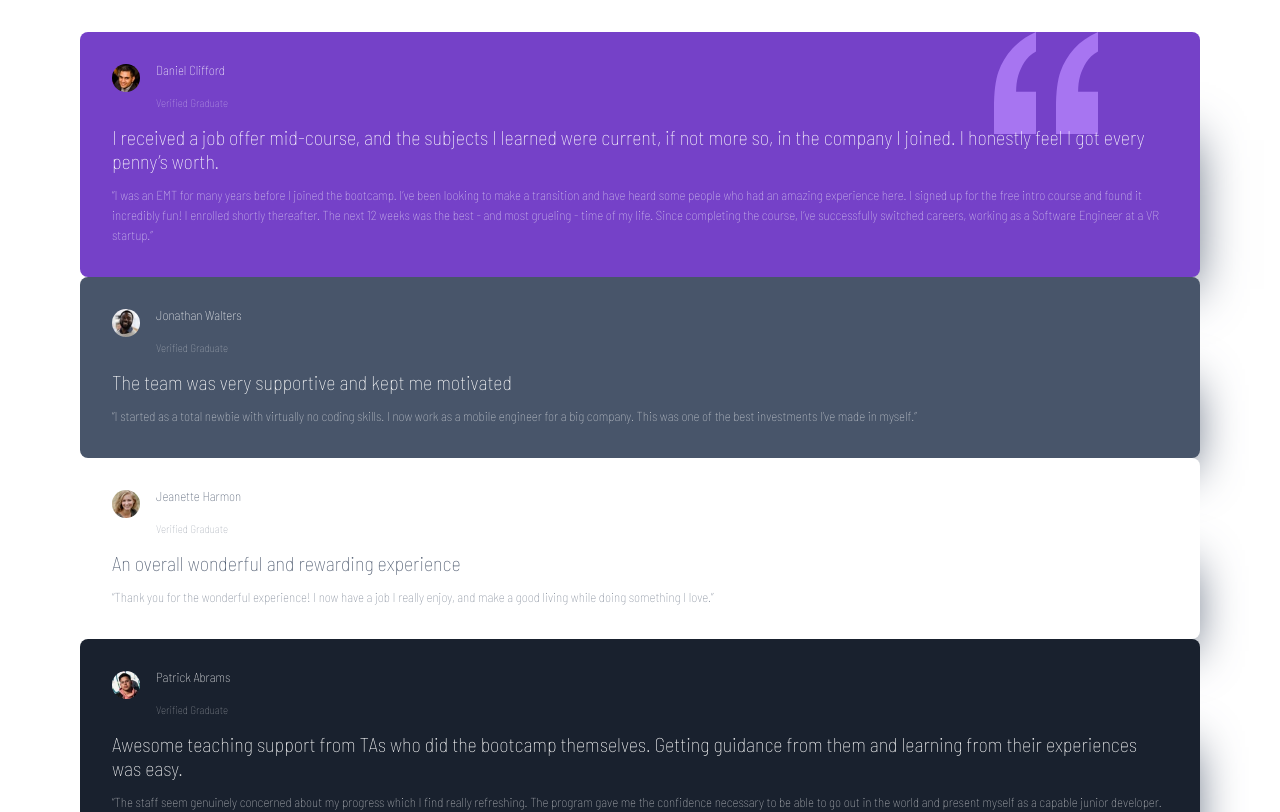
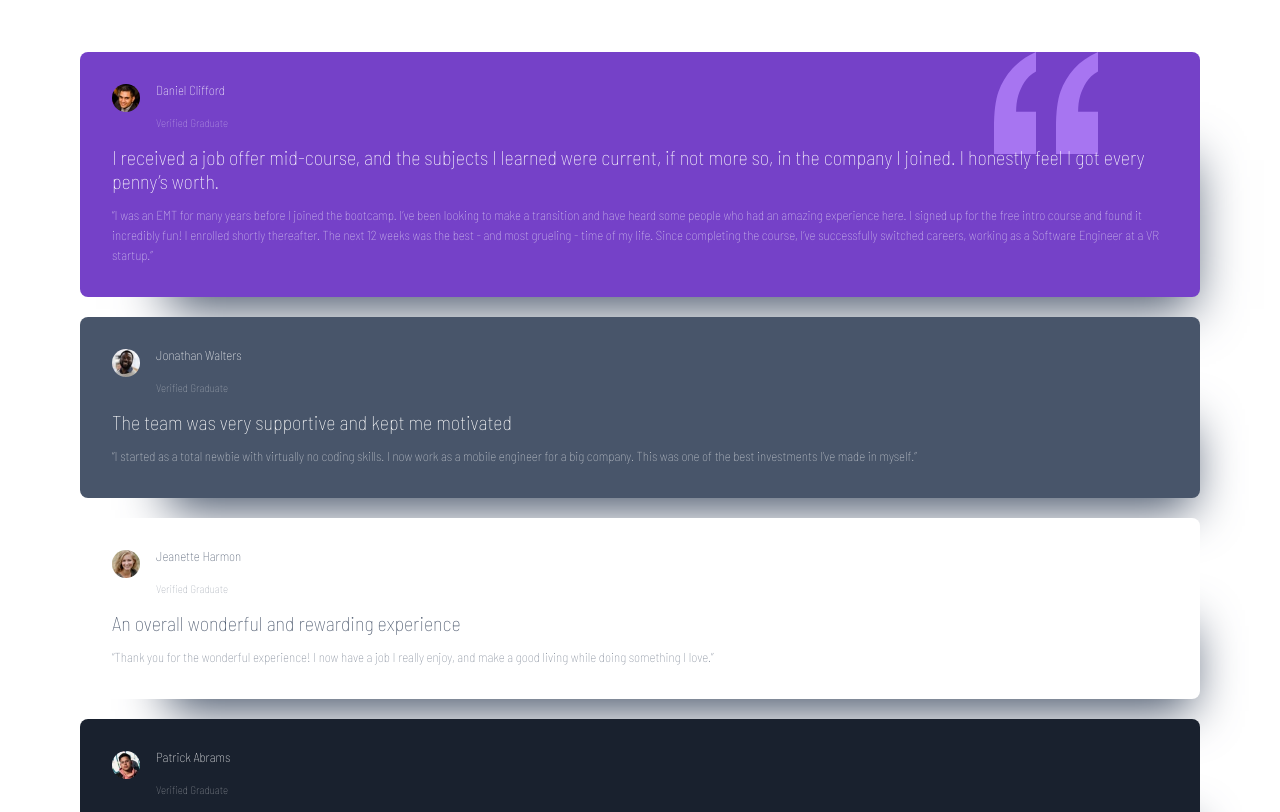
Before and after one commit to loranm/ng-demo-grid, an Angular app: page /home/step1 in a window 1280 px wide. Shown: the top 812 px of the page. Built offline with nearby package versions, Linux system fonts and the light colour scheme.

Commit message:
main: Fixed card

```diff
--- a/src/app/commons/card/card.component.scss
+++ b/src/app/commons/card/card.component.scss
@@ -3,6 +3,7 @@
   padding: 2rem;
   border-radius: 0.5rem;
   box-shadow: 2.5rem 3.75rem 3rem -3rem var(--clr-secondary-400);
+  margin-block: var(--margin);
 
   &__name {
     font-size: var(--fs-400);
--- a/src/app/features/home/home/home.component.html
+++ b/src/app/features/home/home/home.component.html
@@ -1,3 +1,3 @@
-<section class="testimonial-grid">
+<section class="home__testimonial-grid">
   <router-outlet></router-outlet>
 </section>
--- a/src/app/features/home/home/home.component.scss
+++ b/src/app/features/home/home/home.component.scss
@@ -1,5 +1,7 @@
-.testimonial-grid {
-  padding-block: 2rem;
-  width: min(95%, 70rem);
-  margin-inline: auto;
+.home {
+  &__testimonial-grid {
+    padding-block: 2rem;
+    width: min(95%, 70rem);
+    margin-inline: auto;
+  }
 }
--- a/src/styles/_variables.scss
+++ b/src/styles/_variables.scss
@@ -14,4 +14,7 @@
   --fs-300: 0.6875rem;
   --fs-400: 0.8125rem;
   --fs-500: 1.25rem;
+
+  --margin: 1.25rem;
+  --padding: 3rem;
 }
```
